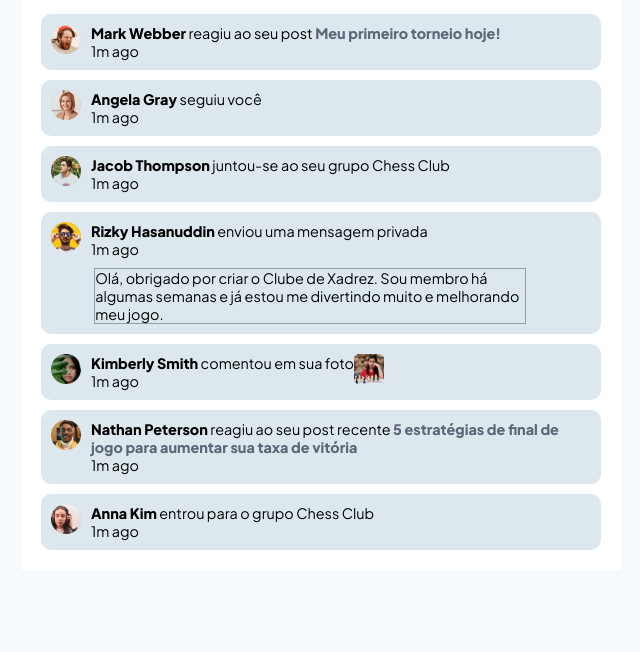
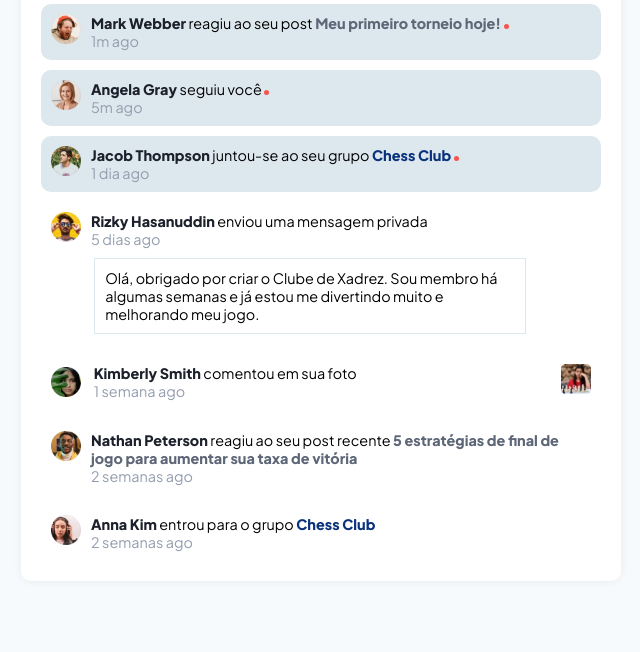
Before and after one commit to luckycarvalho/notifications-page-main, a plain HTML site: page index.html in a window 1280 px wide. Shown: the part 148-800 px from the top of the page, without its empty margins (319-959 px from the left). Drawn offline with Linux system fonts and the light colour scheme.

Commit message:
update layout

```diff
--- a/css/style-index.css
+++ b/css/style-index.css
@@ -21,7 +21,6 @@
 }
 
 body {
-    width: 100vw;
     height: 100vh;
     font-size: 1rem;
     display: flex;
@@ -34,6 +33,8 @@ main {
     max-width: 600px;
     background-color: var(--White);
     padding: 10px;
+    box-shadow: 0px 0px 10px rgba(0, 0, 0, 0.062);
+    border-radius: 10px;
 }
 
 #container {
@@ -52,9 +53,25 @@ h1 {
     font-size: 1.5em;
     display: inline-block;
     margin-right: 10px;
+    color: var(--Very_dark_blue);
 }
 
-.cont {
+p {
+    display: inline-block;
+    margin-left: 10px;
+    font-size: .9em;
+}
+
+img {
+    width: 30px;
+    height: 30px;
+}
+
+img:hover {
+    cursor: pointer;
+}
+
+.counter {
     display: inline-block;
     background-color: var(--Blue);
     color: var(--White);
@@ -66,6 +83,12 @@ h1 {
 
 .markAll {
     align-self: center;
+    font-weight: 500;
+}
+
+.markAll:hover {
+    color: var(--Blue);
+    cursor: pointer;
 }
 
 .notifications {
@@ -74,9 +97,44 @@ h1 {
     gap: 10px;
 }
 
+.notVisualized {
+    background-color: var(--Light_grayish_blue_2);
+}
+
+.pointRed {
+    display: inline-flex;
+    background-color: var(--Red);
+    width: 5px;
+    height: 5px;
+    border-radius: 50%;
+}
+
+.name {
+    font-weight: 800;
+    color: var(--Very_dark_blue);
+}
+
+.post {
+    color: var(--Dark_grayish_blue);
+    font-weight: 800;
+}
+
+.club {
+    color: var(--Blue);
+    font-weight: 800;
+}
+
+.post:hover, .name:hover, .club:hover {
+    cursor: pointer;
+    color: var(--Blue);
+}
+
+.time {
+    color: var(--Grayish_blue);
+}
+
 .message {
     display: flex;
-    background-color: var(--Light_grayish_blue_2);
     padding: 10px;
     border-radius: 10px;
 }
@@ -91,29 +149,20 @@ h1 {
     display: flex;
 }
 
-.text {
-    border: 1px solid var(--Grayish_blue);
+.rizky .text {
+    border: 1px solid var(--Light_grayish_blue_2);
     max-width: 80%;
     margin-left: 3em;
     text-align: left;
+    padding: 10px;
 }
 
-.name {
-    font-weight: 800;
+.rizky .text:hover {
+    background-color: var(--Light_grayish_blue_2);
+    border-radius: 8px;
+    cursor: pointer;
 }
 
-.post {
-    color: var(--Dark_grayish_blue);
-    font-weight: 800;
+.kimberly {
+    justify-content: space-between;
 }
-
-p {
-    display: inline-block;
-    margin-left: 10px;
-    font-size: .9em;
-}
-
-img {
-    width: 30px;
-    height: 30px;
-}
--- a/index.html
+++ b/index.html
@@ -15,7 +15,7 @@
             <div class="header">
                 <div>
                     <h1>Notificações</h1>
-                    <div class="cont">3</div>
+                    <div class="counter">3</div>
                 </div>
                 <small class="markAll">Marcar tudo como lido</small>
             </div>
@@ -23,22 +23,22 @@
                 <div class="message notVisualized">
                     <img src="assets/images/avatar-mark-webber.webp" alt="Avatar Mark Webber">
                     <p>
-                        <span class="name">Mark Webber</span> reagiu ao seu post <span class="post">Meu primeiro torneio hoje!</span> <br>
+                        <span class="name">Mark Webber</span> reagiu ao seu post <span class="post">Meu primeiro torneio hoje!</span> <span class=" pointRed"></span> <br>
                         <span class="time">1m ago</span>
                     </p>
                 </div>
                 <div class="message notVisualized">
                     <img src="assets/images/avatar-angela-gray.webp" alt="Avatar Angela Gray">
                     <p>
-                        <span class="name">Angela Gray</span> seguiu você <br>
-                        <span class="time">1m ago</span>
+                        <span class="name">Angela Gray</span> seguiu você <span class=" pointRed"></span><br>
+                        <span class="time">5m ago</span>
                     </p>
                 </div>
                 <div class="message notVisualized">
                     <img src="assets/images/avatar-jacob-thompson.webp" alt="Avatar Jacob Thompson">
                     <p>
-                        <span class="name">Jacob Thompson</span> juntou-se ao seu grupo <span class="club">Chess Club</span> <br>
-                        <span class="time">1m ago</span>
+                        <span class="name">Jacob Thompson</span> juntou-se ao seu grupo <span class="club">Chess Club</span> <span class=" pointRed"></span> <br>
+                        <span class="time">1 dia ago</span>
                     </p>
                 </div>
                 <div class="message rizky">
@@ -46,33 +46,35 @@
                         <img src="assets/images/avatar-rizky-hasanuddin.webp" alt="Avatar Rizky Hasuanuddin">
                         <p>
                             <span class="name">Rizky Hasanuddin</span> enviou uma mensagem privada <br>
-                            <span class="time">1m ago</span>
+                            <span class="time">5 dias ago</span>
                         </p>
                     </div>
                     <p class="text">
                         Olá, obrigado por criar o Clube de Xadrez. Sou membro há algumas semanas e já estou me divertindo muito e melhorando meu jogo.
                     </p>
                 </div>
-                <div class="message">
-                    <img src="assets/images/avatar-kimberly-smith.webp" alt="Avatar Kimberly Smith">
-                    <p>
-                        <span class="name">Kimberly Smith</span> comentou em sua foto <br>
-                        <span class="time">1m ago</span>
-                    </p>
-                    <img src="assets/images/image-chess.webp" alt="">
+                <div class="message kimberly">
+                    <div>
+                        <img src="assets/images/avatar-kimberly-smith.webp" alt="Avatar Kimberly Smith">
+                        <p>
+                            <span class="name">Kimberly Smith</span> comentou em sua foto <br>
+                            <span class="time">1 semana ago</span>
+                        </p>
+                    </div>
+                    <img src="assets/images/image-chess.webp" alt="Image Chess">
                 </div>
                 <div class="message">
                     <img src="assets/images/avatar-nathan-peterson.webp" alt="Avatar Nathan Peterson">
                     <p>
                         <span class="name">Nathan Peterson</span> reagiu ao seu post recente <span class="post">5 estratégias de final de jogo para aumentar sua taxa de vitória</span> <br>
-                        <span class="time">1m ago</span>
+                        <span class="time">2 semanas ago</span>
                     </p>
                 </div>
                 <div class="message">
                     <img src="assets/images/avatar-anna-kim.webp" alt="Avatar Anna Kim">
                     <p>
                         <span class="name">Anna Kim</span> entrou para o grupo <span class="club">Chess Club</span> <br>
-                        <span class="time">1m ago</span>
+                        <span class="time">2 semanas ago</span>
                     </p>
                 </div>
             </div>
```
